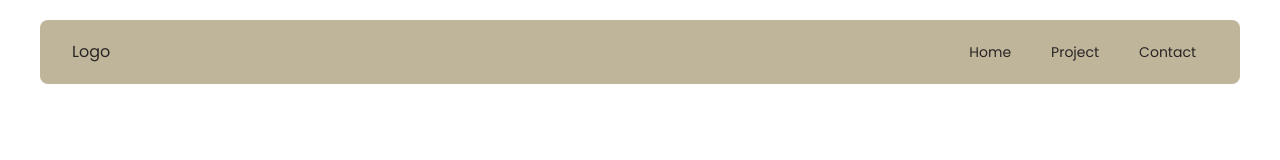
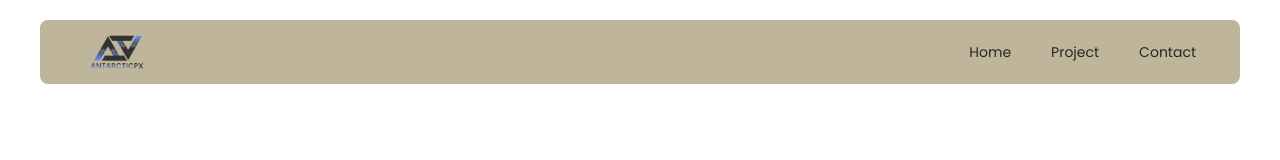
Before and after one commit to MuhammadFirgan/myportfolio, a Next.js app: page / in a window 1280 px wide. Shown: the top 160 px of the page. Built offline with nearby package versions, Linux system fonts and the light colour scheme.

Commit message:
Add favicon

```diff
--- a/app/layout.tsx
+++ b/app/layout.tsx
@@ -10,6 +10,10 @@ const poppins = Poppins({
 export const metadata: Metadata = {
   title: "Muhammad Firgan | Frontend Developer",
   description: "Frontend developer from Antarctic.px, focusing in Next js, React Js, Typescript, Tailwind CSS",
+  other: {
+    'og:type': 'website',
+    'og:url': 'muhammadfirgan'
+  }
 };
 
 export default function RootLayout({
@@ -19,6 +23,7 @@ export default function RootLayout({
 }>) {
   return (
     <html lang="en">
+      <link rel="icon" href="/img/favicon.ico" sizes="any" />
       <body className={poppins.className}>{children}</body>
     </html>
   );
--- a/components/Navbar.tsx
+++ b/components/Navbar.tsx
@@ -1,4 +1,5 @@
 'use client'
+import Image from 'next/image';
 import Link from 'next/link';
 import { useState } from 'react';
 
@@ -15,7 +16,7 @@ export default function Navbar() {
         <div className="flex items-center justify-between h-16">
           <div className="flex items-center">
             <div className="flex-shrink-0 text-stone-800">
-              Logo
+              <Image src='/img/logo.png' width={90} height={90} alt='logo'/>
             </div>
           </div>
           <div className="hidden md:flex">
```
Also changed, not shown: public/img/logo.png (added), 1 other file (tests, documents, lock files or other folders).
